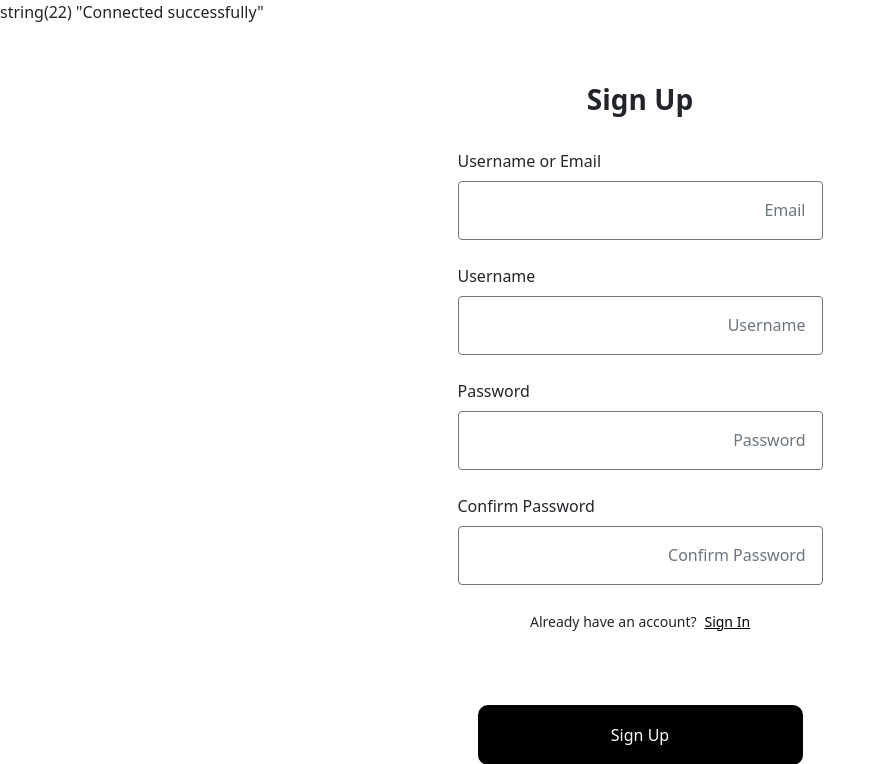
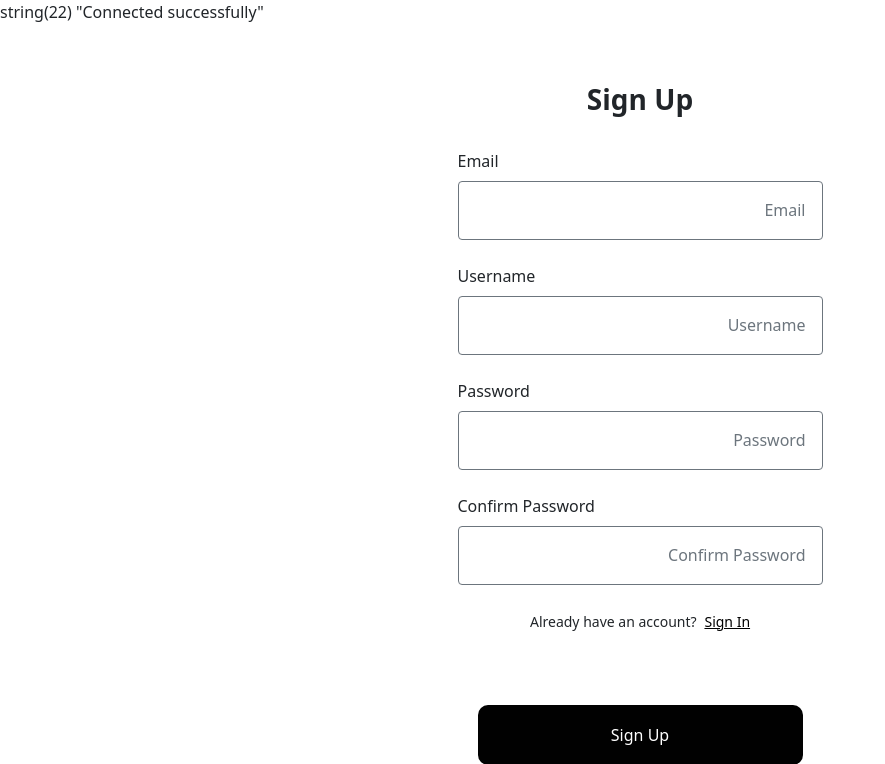
Before and after one commit to dnlmgwi/learning-php, a PHP site: page /auth-example/signup.php in a window 1280 px wide. Shown: the top 764 px of the page, without its empty margins (0-885 px from the left). Run offline with PHP 8.4, Linux system fonts and the light colour scheme; some libraries are stand-ins or nearby versions.

Commit message:
Update signup.php

```diff
--- a/learning-php/auth-example/signup.php
+++ b/learning-php/auth-example/signup.php
@@ -49,22 +49,21 @@ if ($conn) {
                             <h3 class="fw-bold">Sign Up</h3>
                         </div>
                         <div class="d-flex flex-column align-items-start w-100">
-                            <label for="" class="form-label fw-normal">Username or Email</label>
+                            <label for="email" class="form-label fw-normal">Email</label>
                             <input type="email" class="form-control p-3 rounded border-secondary w-100" name="" id="" placeholder="Email" />
                         </div>
                         <div class="d-flex flex-column align-items-start w-100">
-                            <label for="" class="form-label fw-normal">Username</label>
+                            <label for="name" class="form-label fw-normal">Username</label>
                             <input type="name" class="form-control p-3 rounded border-secondary w-100" name="" id="" placeholder="Username" />
                         </div>
                         <div class="d-flex flex-column align-items-start w-100">
-                            <label for="" class="form-label fw-normal">Password</label>
+                            <label for="password" class="form-label fw-normal">Password</label>
                             <input type="password" class="form-control p-3 rounded border-secondary w-100" name="" id="" placeholder="Password" />
 
                         </div>
                         <div class="d-flex flex-column align-items-start w-100">
-                            <label for="" class="form-label fw-normal"> Confirm Password</label>
+                            <label for="confirm-password" class="form-label fw-normal"> Confirm Password</label>
                             <input type="password" class="form-control p-3 rounded border-secondary w-100" name="" id="" placeholder="Confirm Password" />
-
                         </div>
 
 
```
